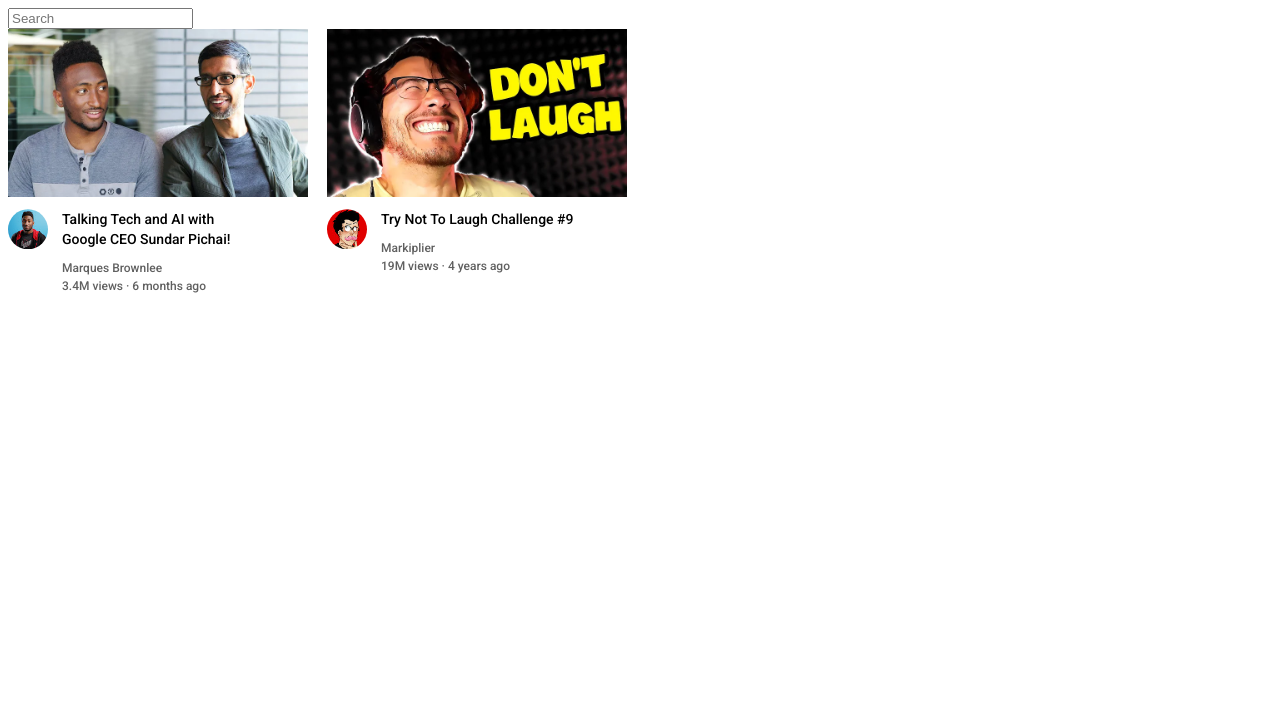
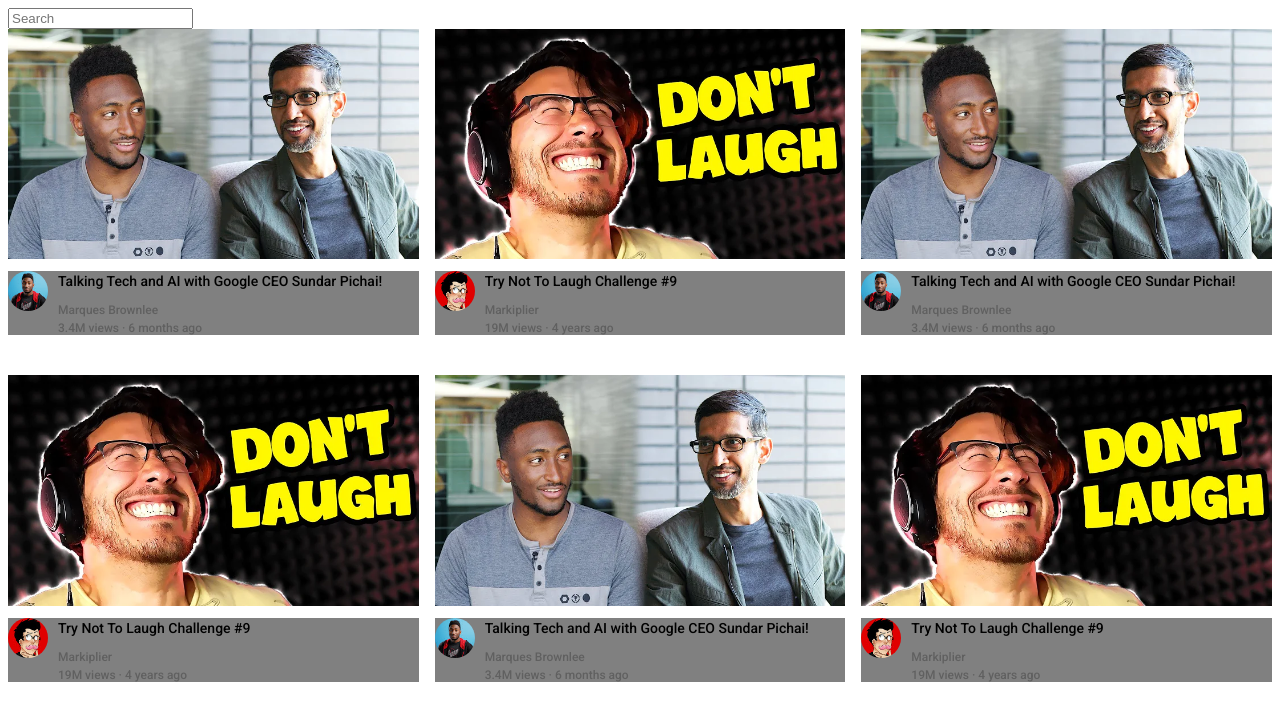
Before and after one commit to JerielR/yt-home-page, a plain HTML site: page youtube.html in a window 1280 px wide. Drawn offline with Linux system fonts and the light colour scheme.

Commit message:
grid practice and implementation

```diff
--- a/practice/nested-layouts/10e.css
+++ b/practice/nested-layouts/10e.css
@@ -7,6 +7,9 @@ p{
     display: inline-block;
     padding-bottom: 10px;
     vertical-align: top;
+    border: 1px solid rgba(128, 128, 128, 0.15);
+    border-width: 1px;
+    box-shadow: 5px 5px 5px rgba(128, 128, 128, 0.15);
   }
   .profile-pic {
     width: 100px;
@@ -36,6 +39,7 @@ p{
     padding-right: 6px;
     border: none;
     border-radius: 3px;
+    cursor: pointer;
   }
 
   .friend-picture-container{
--- a/youtube.html
+++ b/youtube.html
@@ -12,7 +12,7 @@
         margin-bottom: 0;
       }
       .thumbnail {
-        width: 300px;
+        width: 100%;
         display: block;
       }
 
@@ -27,25 +27,19 @@
         line-height: 20px;
         margin-bottom: 12px;
       }
-
-      .video-preview {
-        display: inline-block;
-        width: 300px;
-        vertical-align: top;
-        margin-right: 15px;
+      .video-info-grid{
+        display: grid;
+        grid-template-columns: 50px 1fr;
+      }
+      .channel-picture-container{
+        background-color: gray;
       }
       .channel-picture{
-        display: inline-block;
-        width: 50px;
-        vertical-align: top;
-      }
-      .profile-picture{
         width: 40px;
-        clip-path: circle();
+        border-radius: 50px;
       }
       .video-info{
-        display: inline-block;
-        width: 200px;
+        background-color: gray;
       }
       .thumbnail-row{
         margin-bottom: 12px;
@@ -57,18 +51,25 @@
       .video-author{
         margin-bottom: 4px;
       }
+
+      .video-grid{
+        display: grid;
+        grid-template-columns: 1fr 1fr 1fr;
+        column-gap: 16px;
+        row-gap: 40px;
+      }
     </style>
   </head>
   <body>
     <input class="search-bar" type="text" placeholder="Search" />
-
+    <div class="video-grid">
       <div class="video-preview">
         <div class="thumbnail-row">
           <img class="thumbnail" src="thumbnails/thumbnail-1.webp" />
         </div>
-      <div>
-        <div class="channel-picture">
-          <img class="profile-picture" src="/channel-pictures/channel-1.jpeg" />
+        <div class="video-info-grid">
+          <div class="channel-picture-container">
+            <img class="channel-picture" src="/channel-pictures/channel-1.jpeg" />
           </div>
           <div class="video-info">
             <p class="video-title">
@@ -84,9 +85,9 @@
         <div class="thumbnail-row">
           <img class="thumbnail" src="thumbnails/thumbnail-2.webp">
         </div>
-      <div>
-        <div class="channel-picture">
-          <img class="profile-picture" src="channel-pictures/channel-2.jpeg">
+        <div class="video-info-grid">
+          <div class="channel-picture-container">
+            <img class="channel-picture" src="channel-pictures/channel-2.jpeg">
           </div>
           <div class="video-info">
             <p class="video-title">Try Not To Laugh Challenge #9</p>
@@ -95,5 +96,74 @@
           </div>
         </div>
       </div>
+
+      <div class="video-preview">
+        <div class="thumbnail-row">
+          <img class="thumbnail" src="thumbnails/thumbnail-1.webp" />
+        </div>
+        <div class="video-info-grid">
+          <div class="channel-picture-container">
+            <img class="channel-picture" src="/channel-pictures/channel-1.jpeg" />
+          </div>
+          <div class="video-info">
+            <p class="video-title">
+              Talking Tech and AI with Google CEO Sundar Pichai!
+            </p>
+            <p class="video-author">Marques Brownlee</p>
+            <p class="video-stats">3.4M views &#183; 6 months ago</p>
+          </div>
+        </div>
+      </div>
+
+      <div class="video-preview">
+        <div class="thumbnail-row">
+          <img class="thumbnail" src="thumbnails/thumbnail-2.webp">
+        </div>
+        <div class="video-info-grid">
+          <div class="channel-picture-container">
+            <img class="channel-picture" src="channel-pictures/channel-2.jpeg">
+          </div>
+          <div class="video-info">
+            <p class="video-title">Try Not To Laugh Challenge #9</p>
+            <p class="video-author">Markiplier</p>
+            <p class="video-stats">19M views &#183; 4 years ago</p>
+          </div>
+        </div>
+      </div>
+
+      <div class="video-preview">
+        <div class="thumbnail-row">
+          <img class="thumbnail" src="thumbnails/thumbnail-1.webp" />
+        </div>
+        <div class="video-info-grid">
+          <div class="channel-picture-container">
+            <img class="channel-picture" src="/channel-pictures/channel-1.jpeg" />
+          </div>
+          <div class="video-info">
+            <p class="video-title">
+              Talking Tech and AI with Google CEO Sundar Pichai!
+            </p>
+            <p class="video-author">Marques Brownlee</p>
+            <p class="video-stats">3.4M views &#183; 6 months ago</p>
+          </div>
+        </div>
+      </div>
+
+      <div class="video-preview">
+        <div class="thumbnail-row">
+          <img class="thumbnail" src="thumbnails/thumbnail-2.webp">
+        </div>
+        <div class="video-info-grid">
+          <div class="channel-picture-container">
+            <img class="channel-picture" src="channel-pictures/channel-2.jpeg">
+          </div>
+          <div class="video-info">
+            <p class="video-title">Try Not To Laugh Challenge #9</p>
+            <p class="video-author">Markiplier</p>
+            <p class="video-stats">19M views &#183; 4 years ago</p>
+          </div>
+        </div>
+      </div>
+    </div>
   </body>
 </html>
```
Also changed, not shown: grid.html (added, +64 -0 lines), practice/nested-layouts/10e.html (+4 -9 lines). Lines whose indentation alone changed are shown as unchanged.
